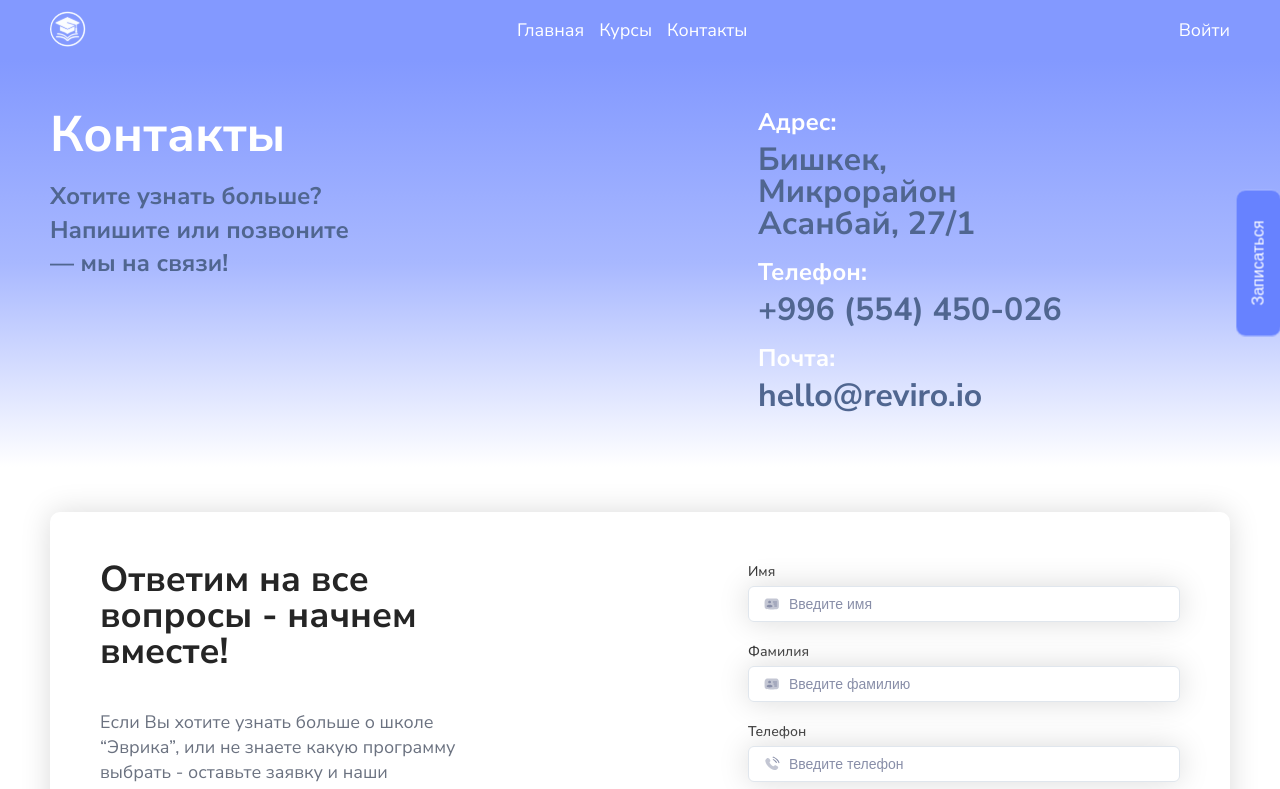
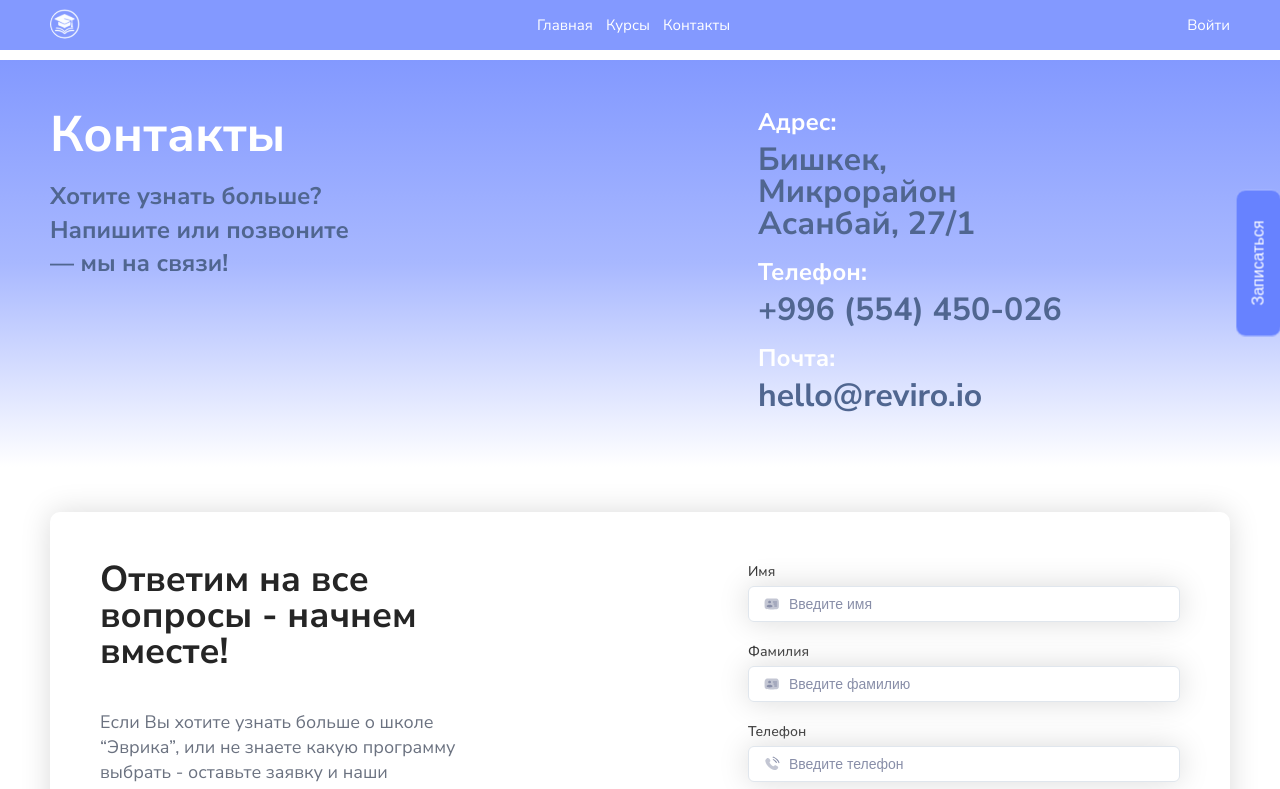
Before and after one commit to daniarmakyev/Evrika, a Next.js app: page /contacts in a window 1280 px wide. Shown: the top 789 px of the page. Built offline with nearby package versions, Linux system fonts and the light colour scheme.

Commit message:
Added adaptive header

```diff
--- a/src/components/Header/index.tsx
+++ b/src/components/Header/index.tsx
@@ -45,8 +45,8 @@ const Header = ({}) => {
   // }, []);
 
   return (
-    <header className={classNames(styles.header, "container")}>
-      <div className={styles.header__container}>
+    <header className={styles.header}>
+      <div className={classNames(styles.header__container, "container")}>
         <div className={styles.header__logo}>
           <Link href="/">
             <Logo />
--- a/src/components/Header/styles.module.scss
+++ b/src/components/Header/styles.module.scss
@@ -4,6 +4,9 @@
 .header {
   width: 100%;
   height: 60px;
+  display: flex;
+  align-items: center;
+  justify-content: center;
   position: fixed;
   top: 0;
   background: $primary;
@@ -112,3 +115,355 @@
     }
   }
 }
+
+@include respond-above(md) {
+  .header {
+    width: 100%;
+    height: 41px;
+    position: fixed;
+    top: 0;
+    background: $primary;
+    z-index: 99999;
+
+    &__container {
+      width: 100%;
+      height: 100%;
+      display: flex;
+      align-items: center;
+      justify-content: space-between;
+    }
+
+    &__logo {
+      width: auto;
+      height: auto;
+      display: flex;
+      align-items: center;
+      justify-content: center;
+
+      svg {
+        width: 24px;
+        height: 24px;
+        border-radius: 50%;
+      }
+    }
+
+    &__menu {
+      width: 100%;
+      height: 100%;
+      display: flex;
+      align-items: center;
+      justify-content: center;
+
+      ul {
+        width: 100%;
+        height: 100%;
+        display: flex;
+        align-items: center;
+        justify-content: center;
+
+        li {
+          font-size: 12px;
+          line-height: 100%;
+          cursor: pointer;
+          transition: all 0.3s ease-in-out;
+          margin-right: 10px;
+
+          a {
+            transition: all 0.3s ease-in-out;
+            color: $White;
+
+            &:hover {
+              color: $steel-blue;
+            }
+          }
+
+          &:last-child {
+            margin-right: 0;
+          }
+        }
+      }
+    }
+
+    &__profile {
+      width: 24px;
+      height: 24px;
+      position: relative;
+      display: flex;
+      align-items: center;
+      justify-content: center;
+      background: $White;
+      border-radius: 50%;
+      cursor: pointer;
+      transition: all 0.3s ease-in-out;
+      padding: 6px;
+      z-index: 9;
+
+      &:hover {
+        background: $white-ligth;
+      }
+
+      svg {
+        width: auto;
+        height: auto;
+      }
+    }
+
+    &__login {
+      width: auto;
+      height: 100%;
+      display: flex;
+      align-items: center;
+      justify-content: center;
+
+      a {
+        font-size: 12px;
+        line-height: 100%;
+        color: $White;
+        transition: all 0.3s ease-in-out;
+        cursor: pointer;
+
+        &:hover {
+          color: $steel-blue;
+        }
+      }
+    }
+  }
+}
+
+@include respond-above(lg) {
+  .header {
+    height: 50px;
+
+    &__logo {
+      svg {
+        width: 30px;
+        height: 30px;
+      }
+    }
+
+    &__menu {
+      ul {
+        li {
+          font-size: 15px;
+          margin-right: 13px;
+        }
+      }
+    }
+
+    &__profile {
+      width: 30px;
+      height: 30px;
+      padding: 8px;
+    }
+
+    &__login {
+      a {
+        font-size: 15px;
+      }
+    }
+  }
+}
+
+@include respond-above(mac) {
+  .header {
+    height: 60px;
+
+    &__logo {
+      svg {
+        width: 36px;
+        height: 36px;
+      }
+    }
+
+    &__menu {
+      ul {
+        li {
+          font-size: 18px;
+          margin-right: 15px;
+        }
+      }
+    }
+
+    &__profile {
+      width: 36px;
+      height: 36px;
+      padding: 9px;
+    }
+
+    &__login {
+      a {
+        font-size: 18px;
+      }
+    }
+  }
+}
+
+@include respond-above(xlg) {
+  .header {
+    height: 67px;
+
+    &__logo {
+      svg {
+        width: 40px;
+        height: 40px;
+      }
+    }
+
+    &__menu {
+      ul {
+        li {
+          font-size: 20px;
+          margin-right: 17px;
+        }
+      }
+    }
+
+    &__profile {
+      width: 40px;
+      height: 40px;
+      padding: 10px;
+    }
+
+    &__login {
+      a {
+        font-size: 20px;
+      }
+    }
+  }
+}
+
+@include respond-above(fhd) {
+  .header {
+    height: 80px;
+
+    &__logo {
+      svg {
+        width: 48px;
+        height: 48px;
+      }
+    }
+
+    &__menu {
+      ul {
+        li {
+          font-size: 24px;
+          margin-right: 20px;
+        }
+      }
+    }
+
+    &__profile {
+      width: 48px;
+      height: 48px;
+      padding: 12px;
+    }
+
+    &__login {
+      a {
+        font-size: 24px;
+      }
+    }
+  }
+}
+
+@include respond-above(fhd-plus) {
+  .header {
+    height: 84px;
+
+    &__logo {
+      svg {
+        width: 50px;
+        height: 50px;
+      }
+    }
+
+    &__menu {
+      ul {
+        li {
+          font-size: 25px;
+          margin-right: 21px;
+        }
+      }
+    }
+
+    &__profile {
+      width: 50px;
+      height: 50px;
+      padding: 13px;
+    }
+
+    &__login {
+      a {
+        font-size: 25px;
+      }
+    }
+  }
+}
+
+@include respond-above(qhd) {
+  .header {
+    height: 93px;
+
+    &__logo {
+      svg {
+        width: 56px;
+        height: 56px;
+      }
+    }
+
+    &__menu {
+      ul {
+        li {
+          font-size: 28px;
+          margin-right: 23px;
+        }
+      }
+    }
+
+    &__profile {
+      width: 56px;
+      height: 56px;
+      padding: 14px;
+    }
+
+    &__login {
+      a {
+        font-size: 28px;
+      }
+    }
+  }
+}
+
+@include respond-above(uhd) {
+  .header {
+    height: 141px;
+
+    &__logo {
+      svg {
+        width: 85px;
+        height: 85px;
+      }
+    }
+
+    &__menu {
+      ul {
+        li {
+          font-size: 42px;
+          margin-right: 35px;
+        }
+      }
+    }
+
+    &__profile {
+      width: 85px;
+      height: 85px;
+      padding: 21px;
+    }
+
+    &__login {
+      a {
+        font-size: 42px;
+      }
+    }
+  }
+}
```
Also changed, not shown: public/assets/icons/logo.svg.
